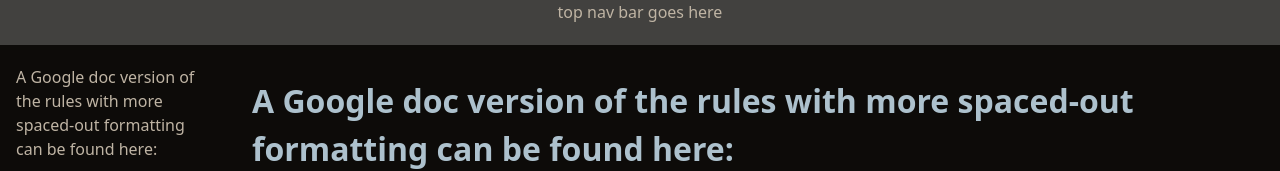
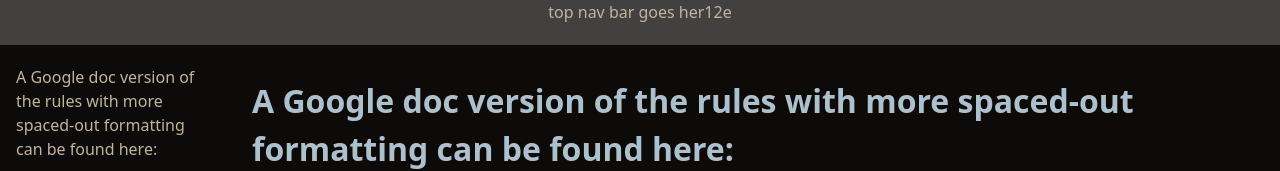
Before and after one commit to Shadows-of-Vardoran/Website, a SvelteKit app: page /rules in a window 1280 px wide. Shown: the top 171 px of the page. Built offline with nearby package versions, Linux system fonts and the light colour scheme.

Commit message:
trying to fix credentials

```diff
--- a/src/routes/+layout.svelte
+++ b/src/routes/+layout.svelte
@@ -7,7 +7,7 @@
 </svelte:head>
 
 <div class="h-screen w-screen flex flex-col overflow-hidden">
-  <div class="text-center h-12 bg-background-700"> top nav bar goes here </div>
+  <div class="text-center h-12 bg-background-700"> top nav bar goes her12e </div>
 
   <div class="w-full h-full overflow-hidden">
     <slot />
```
